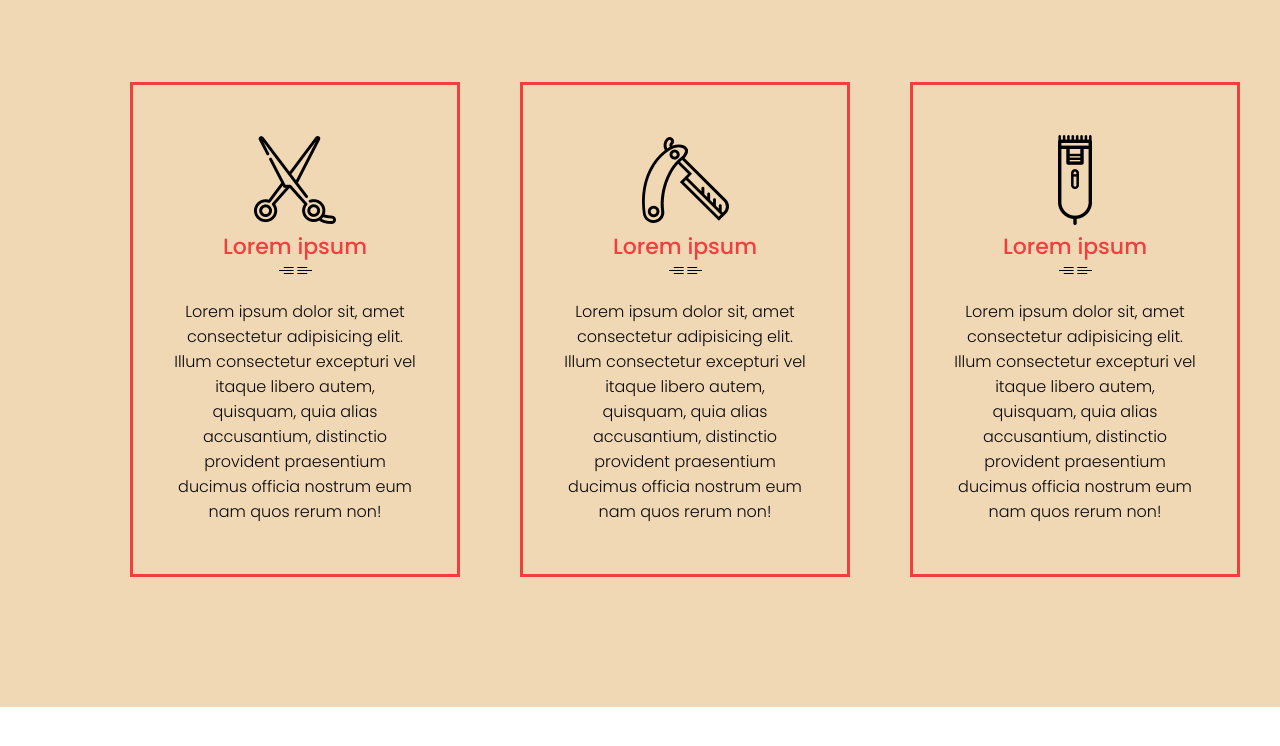
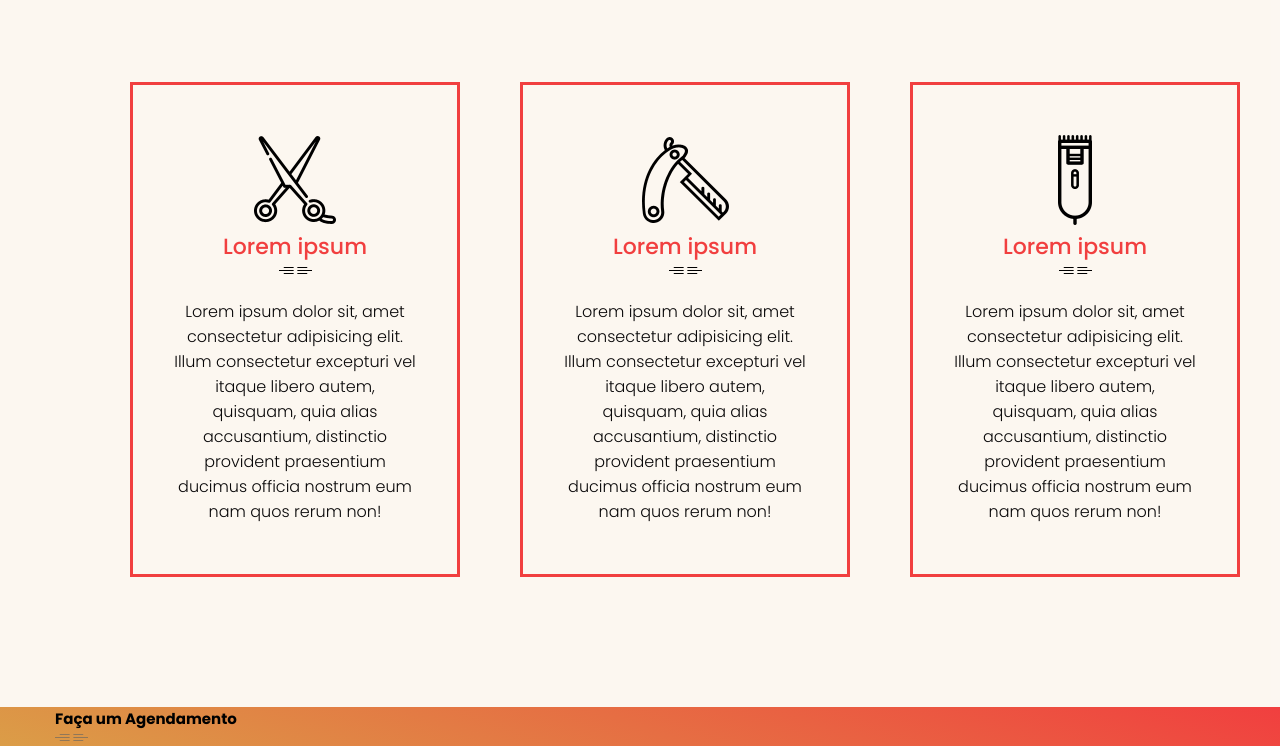
Before and after one commit to Matheus-Ferreira-Dev/Landing-page-BarberShop, a plain HTML site: page index.html in a window 1280 px wide. Shown: the part 1840-2586 px from the top of the page. Before the commit the page ends 2547 px from the top, so only its background shows below. Drawn offline with Linux system fonts and the light colour scheme.

Commit message:
seção appooitment adicionada

```diff
--- a/assets/css/style.css
+++ b/assets/css/style.css
@@ -264,10 +264,10 @@ About - seção sobre
 Services - seção serviços
 ******************/
 .services {
-    padding: 10rem ;
+    padding: 10rem;
     text-align: center;
     color: var(--black);
-    background-color: #db9d4766;
+    background-color: #db9d4714;
 }
 
 .services h2 {
@@ -308,3 +308,10 @@ Services - seção serviços
     margin-top: 2rem;
     line-height: 25px;
 }
+
+/****************
+Appoitment - seção de agendamento
+******************/
+.appointment {
+    background: linear-gradient(200deg, var(--primary), var(--secondary))
+}
--- a/index.html
+++ b/index.html
@@ -117,6 +117,12 @@
             </div>
         </div>
     </section>
+    <section class="appointment">
+        <div class="container">
+            <h2>Faça um Agendamento</h2>
+            <img src="assets/images/head-line-ic.png" alt="">
+        </div>
+    </section>
 </body>
 
 </html>
```
